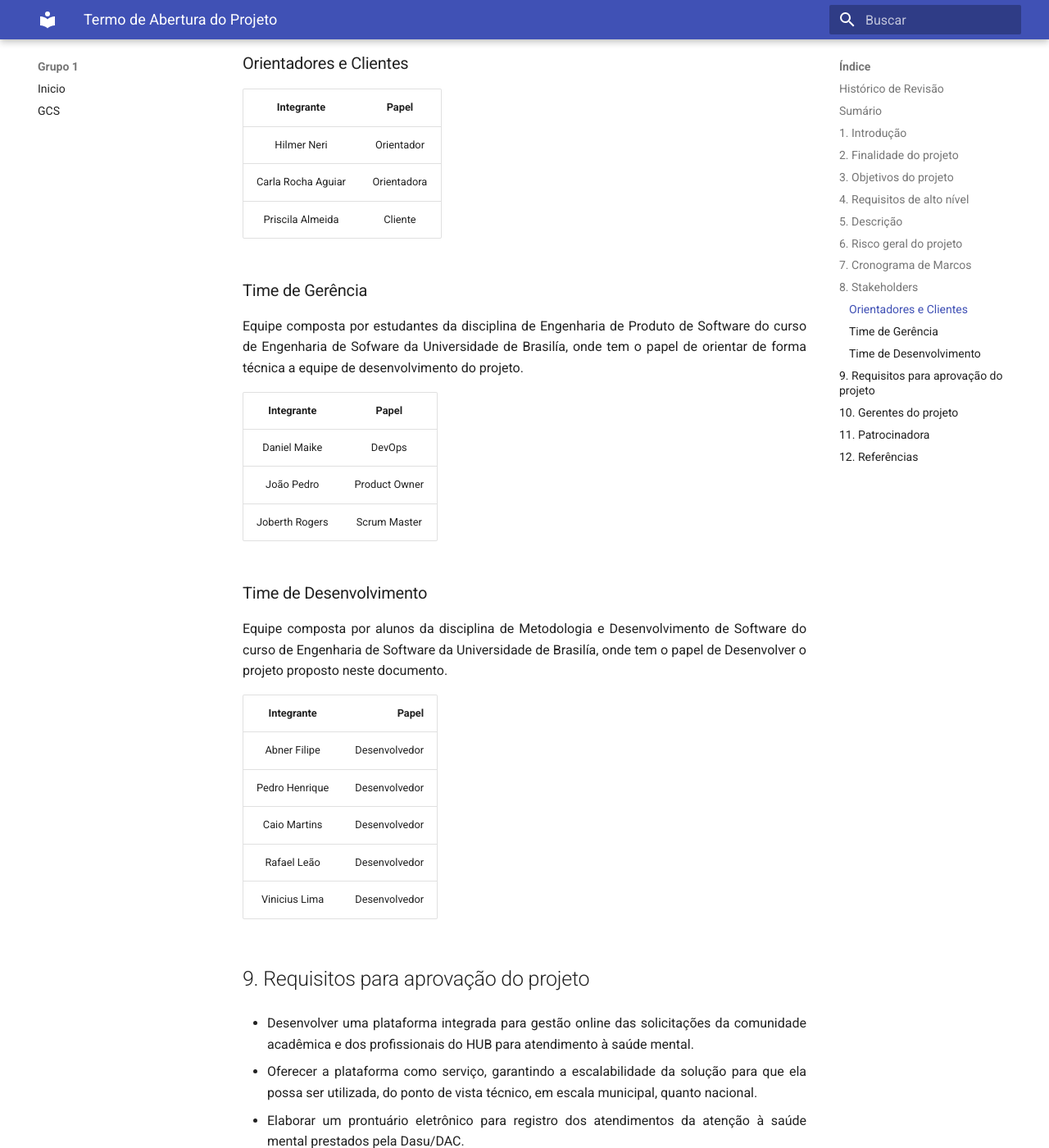
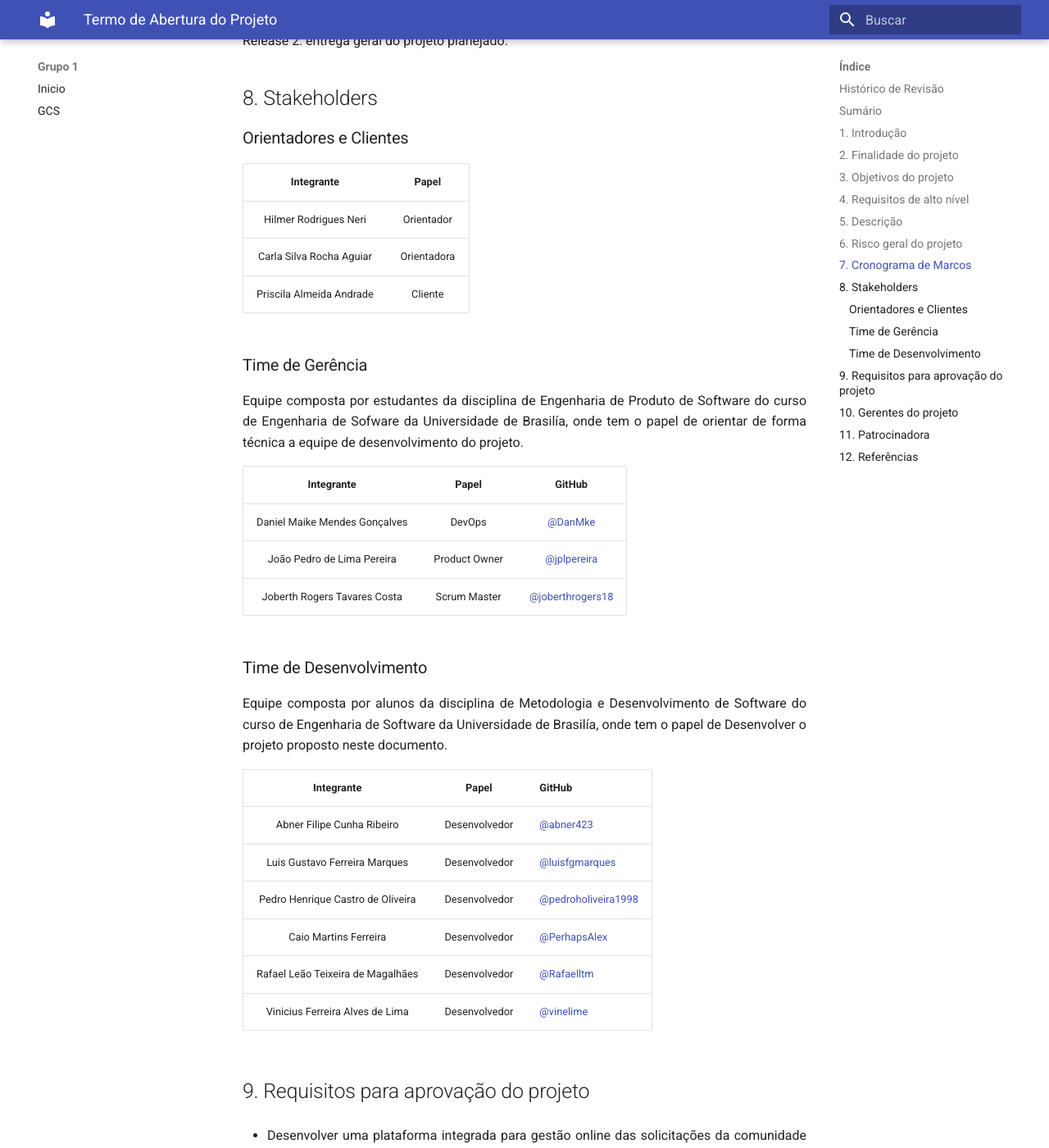
Before and after one commit to fga-eps-mds/2020.1-eSaudeUnB-Wiki, an MkDocs documentation site: the page built from docs/tap.md, in a window 1280 px wide and 1400 px high, scrolled down 2831 px. Shown: the whole window at 82% size. Built offline with MkDocs 1.6.1 and Material for MkDocs 9.7.7, drawn with Linux system fonts in a browser that asks for light colours; some of the changed text lies outside the part shown.

Commit message:
docs: uptade tap #6

```diff
--- a/docs/tap.md
+++ b/docs/tap.md
@@ -20,8 +22,8 @@
 [7. Cronograma de Marcos](#7-marcos) </br>
 [8. Stakeholders](#8-stakeholders) </br>
 [9. Requisitos para aprovação do projeto](#9-aprovacao) </br>
-[10. Gerente do projeto](#9-gerente) </br>
-[11. Patrocinador](#9-patrocinador) </br>
+[10. Gerente do projeto](#10-gerente) </br>
+[11. Patrocinador](#11-patrocinador) </br>
 
 ## 1. Introdução
 
@@ -69,9 +71,9 @@
 
 | Integrante | Papel |
 | :---------: | :--------: |
-| Hilmer Neri | Orientador |
-| Carla Rocha Aguiar | Orientadora |
-| Priscila Almeida | Cliente |
+| Hilmer Rodrigues Neri | Orientador |
+| Carla Silva Rocha Aguiar | Orientadora |
+| Priscila Almeida Andrade | Cliente |
 
 ### Time de Gerência
 
@@ -79,11 +81,11 @@
 </p>
 
 
-| Integrante| Papel |
-| :---------:  | :--------: |
-| Daniel Maike | DevOps |
-| João Pedro | Product Owner |
-| Joberth Rogers | Scrum Master |
+| Integrante| Papel | GitHub |
+| :---------:  | :--------: |:---------------------------:|
+| Daniel Maike Mendes Gonçalves | DevOps | [@DanMke](https://github.com/DanMke) |
+| João Pedro de Lima Pereira | Product Owner |[@jplpereira](https://github.com/jplpereira) |
+| Joberth Rogers Tavares Costa | Scrum Master | [@joberthrogers18](https://github.com/joberthrogers18) |
 
 
 ### Time de Desenvolvimento
@@ -91,13 +93,14 @@
 <p align = "justify"> Equipe composta por alunos da disciplina de Metodologia e Desenvolvimento de Software do curso de Engenharia de Software da Universidade de Brasilía, onde tem o papel de Desenvolver o projeto proposto neste documento.
 </p>
 
-| Integrante | Papel |
-| :---------: | ----------: |
-| Abner Filipe | Desenvolvedor |
-| Pedro Henrique | Desenvolvedor |
-| Caio Martins | Desenvolvedor |
-| Rafael Leão | Desenvolvedor |
-| Vinicius Lima | Desenvolvedor |
+| Integrante | Papel | GitHub |
+| :---------: | :----------: |  |
+| Abner Filipe Cunha Ribeiro | Desenvolvedor | [@abner423](https://github.com/abner423) |
+| Luis Gustavo Ferreira Marques | Desenvolvedor | [@luisfgmarques](https://github.com/luisfgmarques) |
+| Pedro Henrique Castro de Oliveira | Desenvolvedor | [@pedroholiveira1998](https://github.com/pedroholiveira1998) |
+| Caio Martins Ferreira | Desenvolvedor | [@PerhapsAlex](https://github.com/PerhapsAlex) |
+| Rafael Leão Teixeira de Magalhães | Desenvolvedor | [@Rafaelltm](https://github.com/Rafaelltm) |
+| Vinicius Ferreira Alves de Lima | Desenvolvedor | [@vinelime](https://github.com/vinelime) |
 
 
 ## 9. Requisitos para aprovação do projeto
```
Also changed, not shown: other parts of docs/tap.md (+2 -0 lines).
